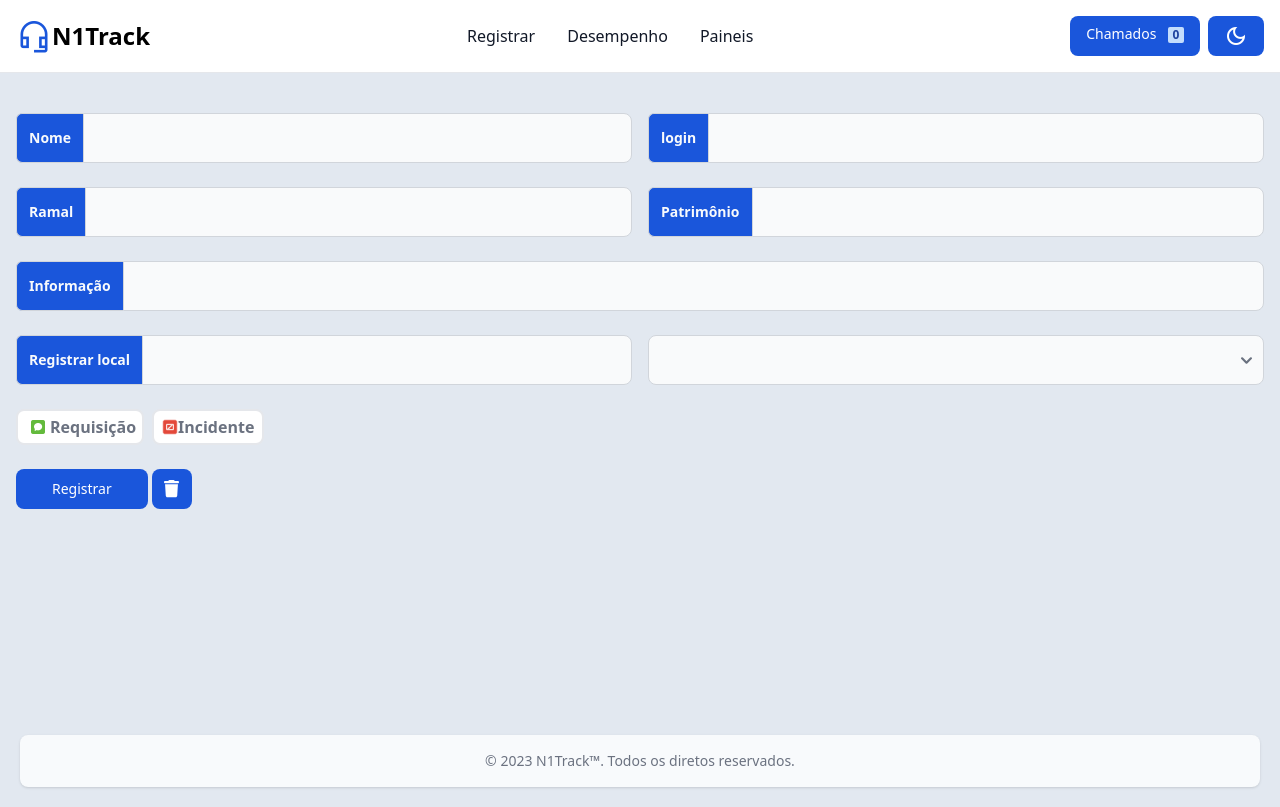
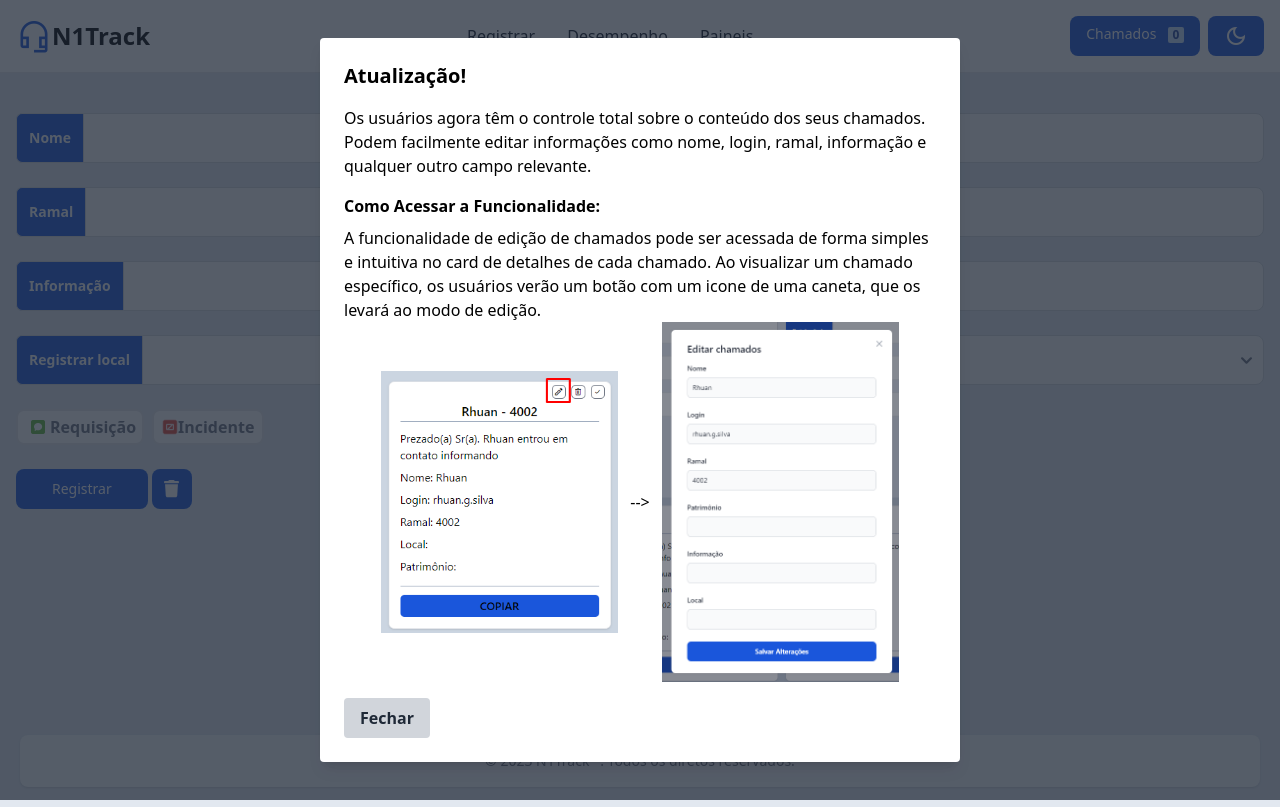
Before and after one commit to Rhuan-Guilherme/RegistoDeChamados-N1, a Vue app: page / in a window 1280 px wide. Built offline with nearby package versions, Linux system fonts and the light colour scheme.

Commit message:
Atualizando modal para informações dos novos implementos :art:

```diff
--- /dev/null
+++ b/src/components/layout/ModalNovidades.vue
@@ -0,0 +1,46 @@
+<template>
+   <div>
+    <div v-if="showModalFlag" class="fixed inset-0 flex items-center justify-center z-20">
+      <div class="modal-overlay absolute inset-0 bg-gray-800 opacity-75"></div>
+      <div class="modal-container bg-white w-1/2 p-6 rounded shadow-lg z-0">
+        <h2 class="text-xl font-bold mb-4">Atualização!</h2>
+        <p>Os usuários agora têm o controle total sobre o conteúdo dos seus chamados. Podem facilmente editar informações como nome, login, ramal, informação e qualquer outro campo relevante.</p>
+        <h2 class="text-md font-bold mt-4 mb-2">Como Acessar a Funcionalidade:</h2>
+
+        <p>A funcionalidade de edição de chamados pode ser acessada de forma simples e intuitiva no card de detalhes de cada chamado. Ao visualizar um chamado específico, os usuários verão um botão com um icone de uma caneta, que os levará ao modo de edição.</p>
+        <div class="flex items-center justify-center gap-3">
+            <img width="40%" src="@/assets/img/img.png" alt="">
+            <div>--></div>
+            <img width="40%" src="@/assets/img/img2.png" alt="">
+        </div>
+        <button class="bg-gray-300 hover:bg-gray-400 text-gray-800 font-bold py-2 px-4 mt-4 rounded" @click="hideModal">
+          Fechar
+        </button>
+      </div>
+    </div>
+  </div>
+  </template>
+
+  <script>
+  import { useModalStore } from '@/stores/novidades';
+
+  export default {
+    data() {
+    return {
+      showModalFlag: false,
+    };
+  },
+  created() {
+    const modalShown = localStorage.getItem('modalShown');
+    if (!modalShown) {
+      this.showModalFlag = true; // Exibir a modal apenas se não tiver sido mostrada antes
+      localStorage.setItem('modalShown', 'true'); // Armazenar no localStorage que a modal foi mostrada
+    }
+  },
+  methods: {
+    hideModal() {
+      this.showModalFlag = false;
+    },
+  },
+};
+  </script>
--- /dev/null
+++ b/src/stores/novidades.js
@@ -0,0 +1,17 @@
+// modal.js
+import { defineStore } from 'pinia';
+
+export const useModalStore = defineStore('modal', {
+  state: () => ({
+    modalShown: false,
+  }),
+  actions: {
+    showModalOnce() {
+      if (!this.modalShown) {
+        this.modalShown = true;
+        return true; // Indicate that the modal should be shown
+      }
+      return false; // Indicate that the modal should NOT be shown
+    },
+  },
+});
--- a/src/views/HomeView.vue
+++ b/src/views/HomeView.vue
@@ -1,11 +1,14 @@
 <script setup>
 import TheForm from '../components/layout/TheForm.vue';
 import AreaCards from '../components/layout/AreaCards.vue';
+import Modal from '../components/layout/ModalNovidades.vue'
 </script>
 
 <template>
+
     <TheForm />
     <section class="mx-4">
         <AreaCards />
+        <Modal />
     </section>
 </template>
```
Also changed, not shown: src/assets/img/img.png (added), src/assets/img/img2.png (added).
